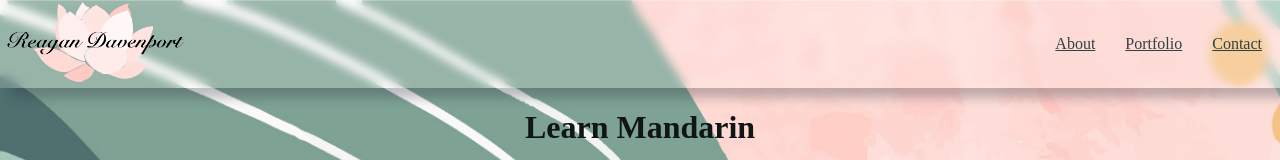
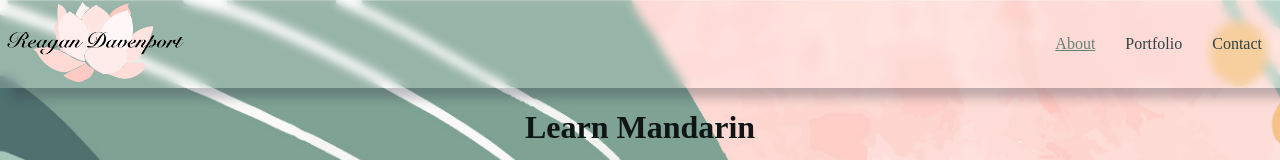
Before and after one commit to ReaganADavenport/Portfolio, a React (Create React App) app: page /portfolio/mandarin in a window 1280 px wide. In both pictures the pointer is over the element "About". Shown: the top 160 px of the page. Built offline with nearby package versions, Linux system fonts and the light colour scheme.

Commit message:
added a hover color change and an underline

```diff
--- a/src/Components/navbar/navbar.css
+++ b/src/Components/navbar/navbar.css
@@ -29,5 +29,10 @@
 
 .Links a{
     color: #2f4343;
+    text-decoration: none;
+}
+
+.Links p:hover{
+    color: #658277;
     text-decoration: underline;
 }
```
